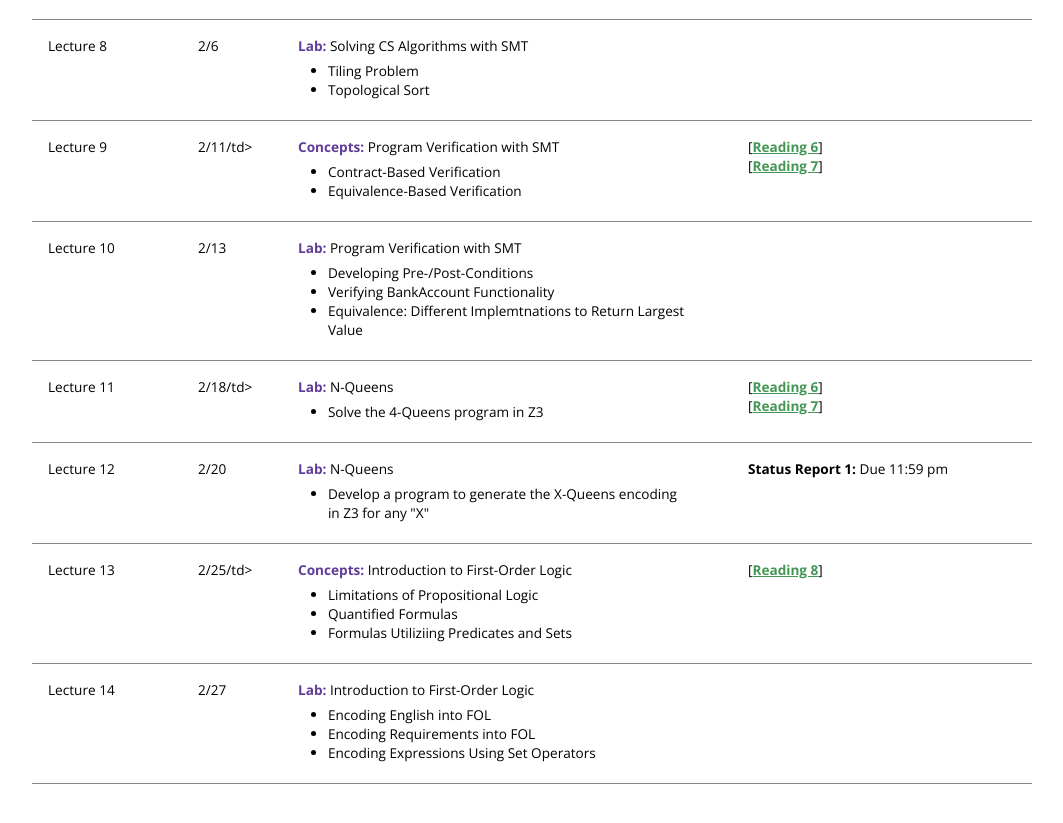
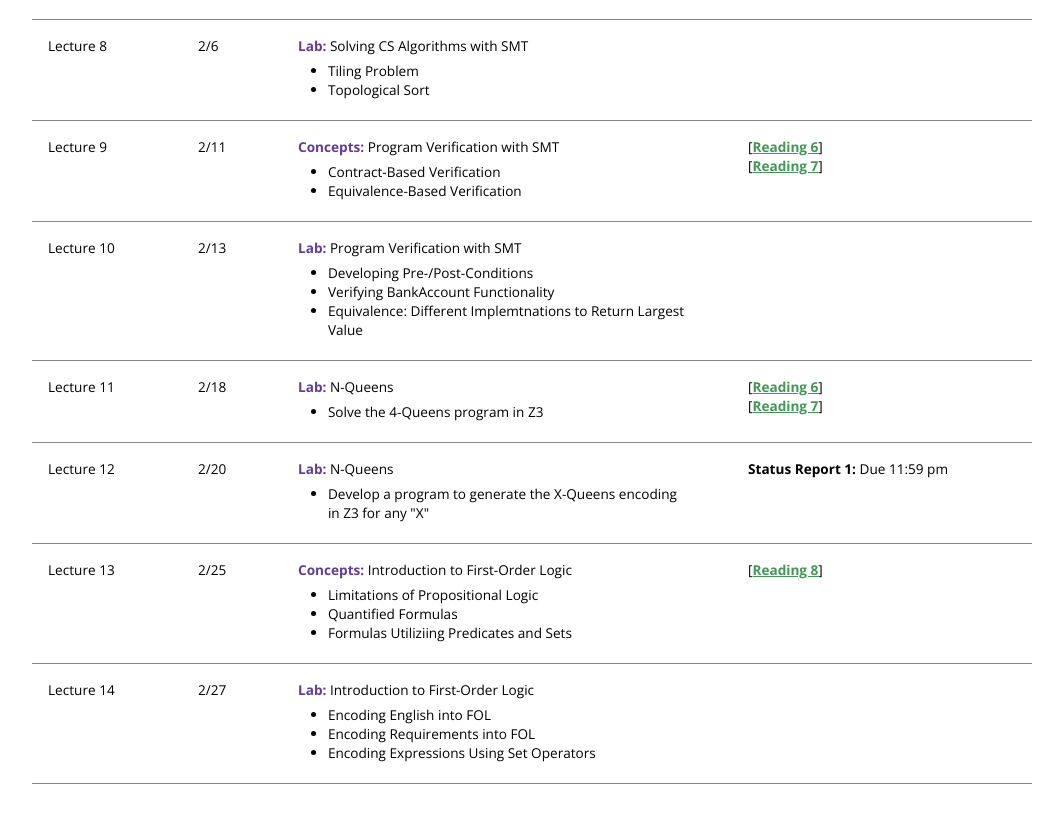
Before and after one commit to comp681-spring20/comp681-spring20.github.io, a plain HTML site: page index.html in a window 1280 px wide. Shown: the part 1383-2206 px from the top of the page, without its empty margins (108-1171 px from the left). Drawn offline with nearby package versions, Linux system fonts and the light colour scheme.

Commit message:
Update index.html

```diff
--- a/index.html
+++ b/index.html
@@ -177,7 +177,7 @@
 
 		<tr>
             <td>Lecture 9</td>
-            <td>2/11/td>
+            <td>2/11</td>
             <td>
               <b><font color="#623c9b">Concepts:</font></b> Program Verification with SMT
 			  <ul>
@@ -207,7 +207,7 @@
           </tr>
 		<tr>
             <td>Lecture 11</td>
-            <td>2/18/td>
+            <td>2/18</td>
             <td>
               <b><font color="#623c9b">Lab:</font></b> N-Queens
 			  <ul>
@@ -235,7 +235,7 @@
           </tr>
 		<tr>
             <td>Lecture 13</td>
-            <td>2/25/td>
+            <td>2/25</td>
             <td>
               <b><font color="#623c9b">Concepts:</font></b> Introduction to First-Order Logic
 			  <ul>
```
